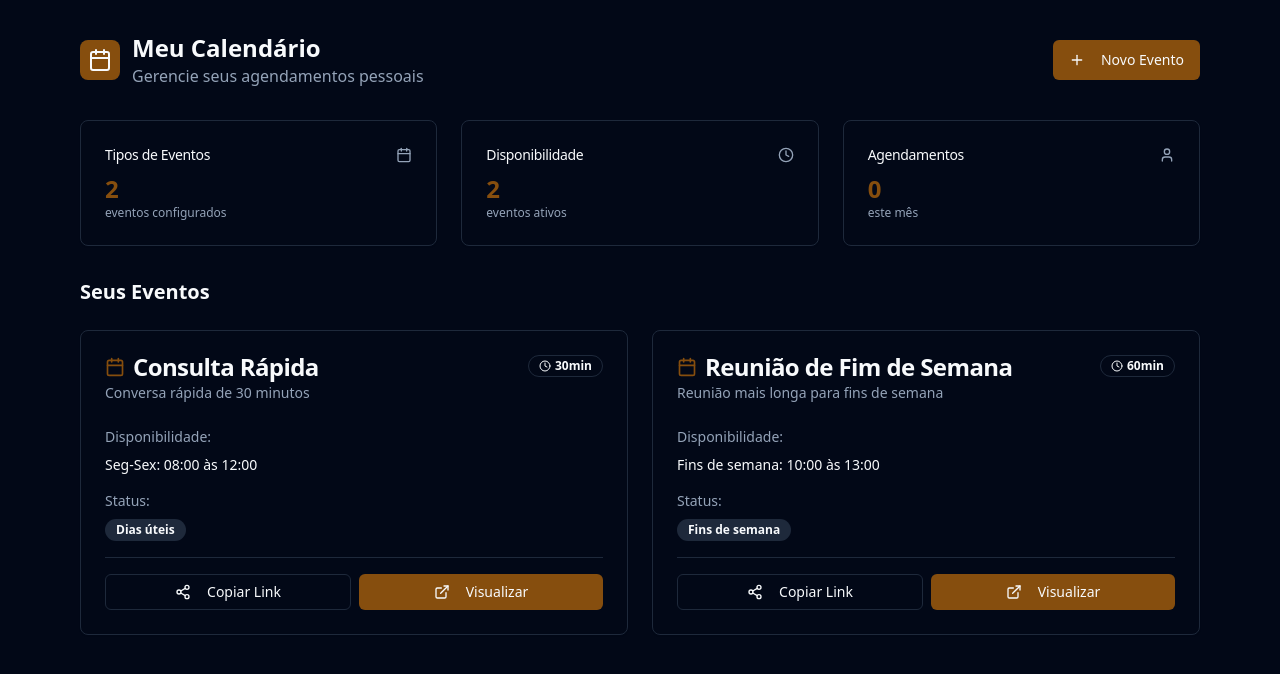
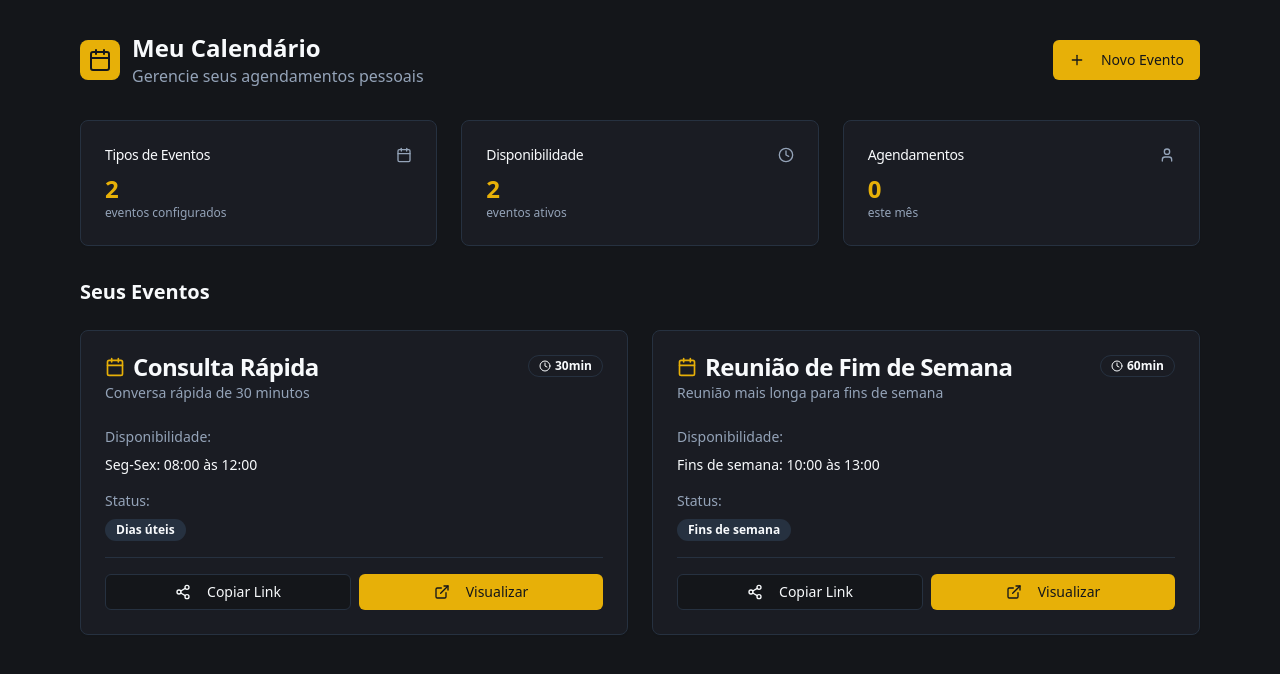
Before and after one commit to vedovelli/my-schedule-spotlight, a React (Vite) app: page / in a window 1280 px wide. Shown: the top 674 px of the page. Built offline with nearby package versions, Linux system fonts and the light colour scheme.

Commit message:
Refactor: Improve color palette
Adjust the color palette to include more dark tones and use a lighter shade of yellow (Dark Yellow).

```diff
--- a/src/index.css
+++ b/src/index.css
@@ -9,44 +9,44 @@ All colors MUST be HSL.
 
 @layer base {
   :root {
-    --background: 222.2 84% 4.9%;
+    --background: 220 13% 9%;
     --foreground: 210 40% 98%;
 
-    --card: 222.2 84% 4.9%;
+    --card: 224 15% 12%;
     --card-foreground: 210 40% 98%;
 
-    --popover: 222.2 84% 4.9%;
+    --popover: 224 15% 12%;
     --popover-foreground: 210 40% 98%;
 
-    --primary: 32 81% 29%;
-    --primary-foreground: 210 40% 98%;
+    --primary: 45 93% 47%;
+    --primary-foreground: 220 13% 9%;
 
-    --secondary: 217.2 32.6% 17.5%;
+    --secondary: 215 25% 20%;
     --secondary-foreground: 210 40% 98%;
 
-    --muted: 217.2 32.6% 17.5%;
+    --muted: 217 19% 15%;
     --muted-foreground: 215 20.2% 65.1%;
 
-    --accent: 217.2 32.6% 17.5%;
+    --accent: 215 25% 20%;
     --accent-foreground: 210 40% 98%;
 
-    --destructive: 0 62.8% 30.6%;
+    --destructive: 0 62.8% 50%;
     --destructive-foreground: 210 40% 98%;
 
-    --border: 217.2 32.6% 17.5%;
-    --input: 217.2 32.6% 17.5%;
-    --ring: 32 81% 29%;
+    --border: 215 25% 20%;
+    --input: 215 25% 20%;
+    --ring: 45 93% 47%;
 
     --radius: 0.5rem;
 
-    --sidebar-background: 240 5.9% 10%;
+    --sidebar-background: 218 15% 8%;
     --sidebar-foreground: 240 4.8% 95.9%;
-    --sidebar-primary: 32 81% 29%;
-    --sidebar-primary-foreground: 0 0% 100%;
-    --sidebar-accent: 240 3.7% 15.9%;
+    --sidebar-primary: 45 93% 47%;
+    --sidebar-primary-foreground: 220 13% 9%;
+    --sidebar-accent: 215 25% 18%;
     --sidebar-accent-foreground: 240 4.8% 95.9%;
-    --sidebar-border: 240 3.7% 15.9%;
-    --sidebar-ring: 32 81% 29%;
+    --sidebar-border: 215 25% 18%;
+    --sidebar-ring: 45 93% 47%;
   }
 }
 
```
